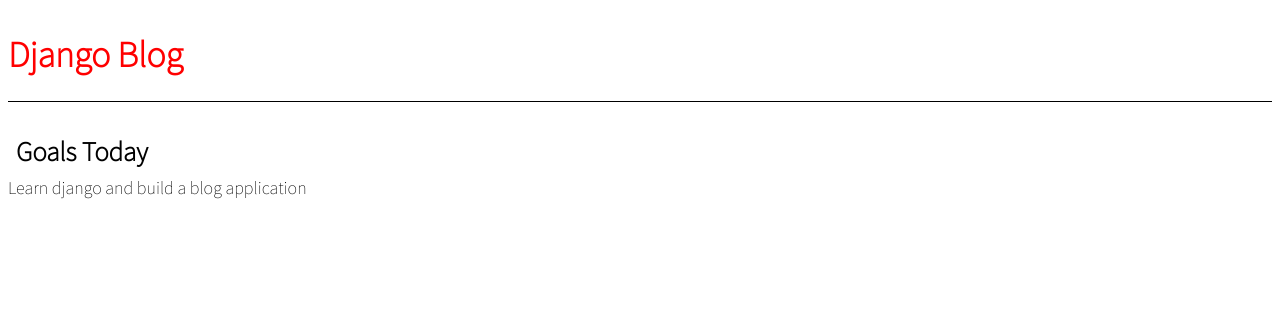
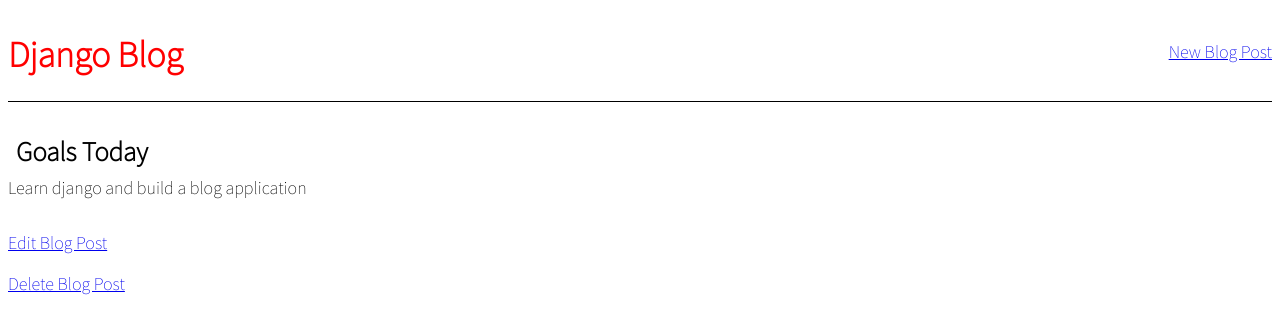
Before and after one commit to AkaOckha/DjangoBeginner, a Django app: page /post/2/ in a window 1280 px wide. Shown: the top 334 px of the page. Run offline with Django 4.2, Linux system fonts and the light colour scheme; data comes from the database, SQL or seed files in the repository; both versions use the stored data as it was after the commit.

Commit message:
CRUD added

```diff
--- a/blog/models.py
+++ b/blog/models.py
@@ -1,5 +1,5 @@
 from django.db import models
-
+from django.urls import reverse
 class Post(models.Model):
     title = models.CharField(max_length=120)
     author = models.ForeignKey('auth.User', on_delete=models.CASCADE)
@@ -8,3 +8,6 @@
 
     def __str__(self):
         return self.title
+
+    def get_absolute_url(self):
+        return reverse("post_detail", args=[str(self.id)])
--- a/blog/urls.py
+++ b/blog/urls.py
@@ -1,9 +1,13 @@
 from django.urls import path
 
-from .views import BlogListView, BlogDetailView
+from .views import BlogListView, BlogDetailView, BlogCreateView, BlogUpdateView, BlogDeleteView
 
 
 urlpatterns = [
     path('', BlogListView.as_view(), name='home'),
+    path('post/new/', BlogCreateView.as_view(), name='post_new'),
     path('post/<int:pk>/', BlogDetailView.as_view(), name='post_detail'),
+    path('post/<int:pk>/edit/', BlogUpdateView.as_view(), name='post_edit'),
+    path('post/<int:pk>/delete/', BlogDeleteView.as_view(), name='post_delete')
+
 ]
--- a/blog/views.py
+++ b/blog/views.py
@@ -1,7 +1,9 @@
 from django.db import models
+from django.db.models import fields
 from django.shortcuts import render
 from django.views.generic import ListView, DetailView
-from django.views.generic.edit import DeleteView
+from django.views.generic.edit import CreateView, UpdateView, DeleteView
+from django.urls import reverse_lazy
 from .models import Post
 
 class BlogListView(ListView):
@@ -11,3 +13,18 @@
 class BlogDetailView(DetailView):
     model = Post
     template_name = 'post_detail.htm'
+
+class BlogCreateView(CreateView):
+    model = Post
+    template_name = 'post_new.htm'
+    fields = '__all__'
+
+class BlogUpdateView(UpdateView):
+    model = Post
+    template_name = 'post_edit.htm'
+    fields = ['title', 'body']
+
+class BlogDeleteView(DeleteView):
+    model = Post
+    template_name = 'post_delete.htm'
+    success_url = reverse_lazy('home')
--- a/templates/base.htm
+++ b/templates/base.htm
@@ -11,9 +11,19 @@
     <title>Django Blog</title>
 </head>
 <body>
-    <header>
-        <h1><a href="{% url 'home' %}">Django Blog</a></h1>
-    </header>
+    <div>
+        <header>
+            <div class="nav-left">
+                <h1><a href="{% url 'home' %}">Django Blog</a></h1>
+            </div>
+            <div class="nav-right">
+                <a href="{% url 'post_new' %}">New Blog Post</a>
+            </div>
+        </header>
+    </div>
+
+
+
 
 
     <div>
@@ -28,6 +38,5 @@
 
 
 
-
 </body>
 </html>
--- a/templates/post_detail.htm
+++ b/templates/post_detail.htm
@@ -5,4 +5,7 @@
         <h2>{{ object.title }}</h2>
         <p>{{ object.body }}</p>
     </div>
+    <p><a href="{% url 'post_edit' post.pk %}">Edit Blog Post</a></p>
+    <p><a href="{% url 'post_delete' post.pk %}">Delete Blog Post</a></p>
+
 {% endblock content%}
```
Also changed, not shown: blog/tests.py (+25 -0 lines), templates/post_delete.htm (added, +8 -0 lines), templates/post_edit.htm (added, +10 -0 lines), templates/post_new.htm (added, +10 -0 lines), db.sqlite3.
